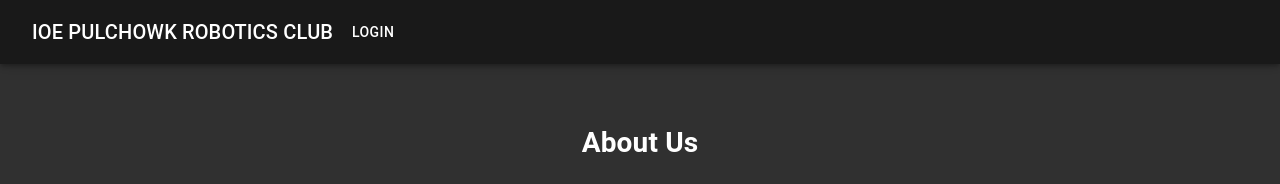
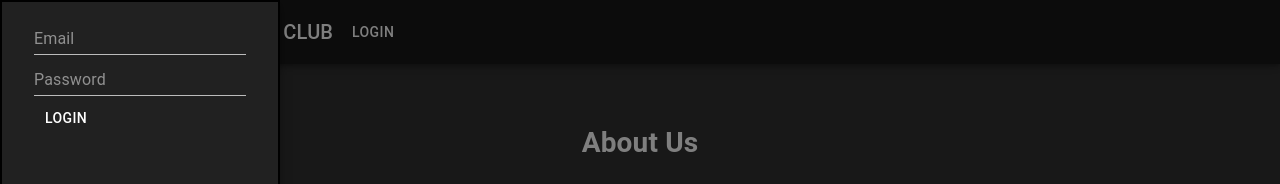
Before and after one commit to pratikluitel/roboconnect, a React (Create React App) app in the folder roboconnect-frontend/: page / in a window 1280 px wide. Both pictures are taken after a click on the button "LOGIN". Shown: the top 184 px of the page. Built offline with nearby package versions, Linux system fonts and the light colour scheme; no server answers.

Commit message:
added full login and all endpoints

```diff
--- a/roboconnect-frontend/src/App.js
+++ b/roboconnect-frontend/src/App.js
@@ -23,6 +23,8 @@ const useStyles = makeStyles((theme) => ({
 function App() {
   const [user, setUser] = useState(null);
 
+  const [refetch, setRefetch] = useState([]);
+
   const classes = useStyles();
   const handleLogin = async () => {
     const newUser = await getToken();
@@ -30,7 +32,7 @@ function App() {
   };
   return (
     <div className={classes.root}>
-      <Header user={user} handleLogin={handleLogin} />
+      <Header user={user} handleLogin={handleLogin} setUser={setUser} />
       <Grid container className={classes.grid}>
         <Grid item xs={12}>
           <Pitch user={user} />
@@ -39,10 +41,10 @@ function App() {
           <Members user={user} />
         </Grid>
         <Grid item xs={12}>
-          <Projects user={user} />
+          <Projects user={user} refetch={refetch} setRefetch={setRefetch} />
         </Grid>
         <Grid item xs={12}>
-          <Tournaments user={user} />
+          <Tournaments user={user} refetch={refetch} setRefetch={setRefetch} />
         </Grid>
         <Grid item xs={12}>
           <Events user={user} />
--- /dev/null
+++ b/roboconnect-frontend/src/Components/Forms/LoginForm.js
@@ -0,0 +1,42 @@
+import { useState } from "react";
+import TextField from "@material-ui/core/TextField";
+import Button from "@material-ui/core/Button";
+
+const ModalForm = ({ handleLogin, handleModalclose }) => {
+  const [email, setEmail] = useState("");
+  const [password, setPassword] = useState("");
+
+  const handleSubmit = (event) => {
+    event.preventDefault();
+    handleLogin(email, password);
+    setEmail("");
+    setPassword("");
+    handleModalclose();
+  };
+
+  return (
+    <form noValidate autoComplete="off" onSubmit={handleSubmit}>
+      <TextField
+        margin="dense"
+        placeholder="Email"
+        id="email"
+        type="text"
+        value={email}
+        name="email"
+        onChange={({ target }) => setEmail(target.value)}
+      />
+      <TextField
+        margin="dense"
+        placeholder="Password"
+        id="password"
+        type="password"
+        value={password}
+        name="password"
+        onChange={({ target }) => setPassword(target.value)}
+      />
+      <Button type="submit">Login</Button>
+    </form>
+  );
+};
+
+export default ModalForm;
--- a/roboconnect-frontend/src/Components/Forms/TournamentForm.js
+++ b/roboconnect-frontend/src/Components/Forms/TournamentForm.js
@@ -8,6 +8,7 @@ const MemberForm = ({ member, handleEdit, handleExpandClick }) => {
   const [theme, setTheme] = useState(member.theme);
   const [date, setDate] = useState(member.date);
   const [achievement, setAchievement] = useState(member.achievement);
+  const [project_id, setProjectId] = useState(member.project_id);
 
   const handleSubmit = (event) => {
     handleEdit(
@@ -18,6 +19,7 @@ const MemberForm = ({ member, handleEdit, handleExpandClick }) => {
         theme,
         date,
         achievement,
+        project_id,
       },
       event
     );
@@ -26,6 +28,7 @@ const MemberForm = ({ member, handleEdit, handleExpandClick }) => {
     setTheme("");
     setDate("");
     setAchievement("");
+    setProjectId("");
     handleExpandClick();
   };
   return (
@@ -75,6 +78,15 @@ const MemberForm = ({ member, handleEdit, handleExpandClick }) => {
         name="achievements"
         onChange={({ target }) => setAchievement(target.value)}
       />
+      <TextField
+        margin="dense"
+        placeholder="Project ID"
+        id="project_id"
+        type="text"
+        value={project_id}
+        name="project_id"
+        onChange={({ target }) => setProjectId(target.value)}
+      />
       <br />
       <Button type="submit">Edit</Button>
     </form>
--- a/roboconnect-frontend/src/Components/Forms/TournamentModalForm.js
+++ b/roboconnect-frontend/src/Components/Forms/TournamentModalForm.js
@@ -9,6 +9,7 @@ const ModalForm = ({ handleAdd, handleModalclose }) => {
   const [date, setDate] = useState("");
   const [achievement, setAchievement] = useState("");
   const [photo, setPhoto] = useState("");
+  const [project_id, setProjectId] = useState("");
 
   const handleSubmit = (event) => {
     handleAdd(
@@ -19,6 +20,7 @@ const ModalForm = ({ handleAdd, handleModalclose }) => {
         date,
         achievement,
         photo,
+        project_id,
       },
       event
     );
@@ -28,6 +30,7 @@ const ModalForm = ({ handleAdd, handleModalclose }) => {
     setDate("");
     setAchievement("");
     setPhoto("");
+    setProjectId("");
     handleModalclose();
   };
   return (
@@ -86,6 +89,15 @@ const ModalForm = ({ handleAdd, handleModalclose }) => {
         name="photo"
         onChange={({ target }) => setPhoto(target.value)}
       />
+      <TextField
+        margin="dense"
+        placeholder="Project ID"
+        id="project_id"
+        type="text"
+        value={project_id}
+        name="project_id"
+        onChange={({ target }) => setProjectId(target.value)}
+      />
       <br />
       <Button type="submit">Add</Button>
     </form>
--- a/roboconnect-frontend/src/Components/Header.js
+++ b/roboconnect-frontend/src/Components/Header.js
@@ -3,6 +3,10 @@ import AppBar from "@material-ui/core/AppBar";
 import Toolbar from "@material-ui/core/Toolbar";
 import Typography from "@material-ui/core/Typography";
 import { Button } from "@material-ui/core";
+import Modal from "@material-ui/core/Modal";
+import LoginForm from "./Forms/LoginForm";
+
+import { useState } from "react";
 
 const useStyles = makeStyles((theme) => ({
   root: {
@@ -11,9 +15,32 @@ const useStyles = makeStyles((theme) => ({
   title: {
     flexGrow: 1,
   },
+  paper: {
+    position: "absolute",
+    width: 280,
+    backgroundColor: theme.palette.background.paper,
+    border: "2px solid #000",
+    boxShadow: theme.shadows[5],
+    padding: theme.spacing(2, 4, 3),
+  },
 }));
 
-const Header = ({ user, handleLogin }) => {
+const Header = ({ user, handleLogin, setUser }) => {
+  const [modalOpen, setModalopen] = useState(false);
+
+  const handleModalopen = () => {
+    setModalopen(true);
+  };
+
+  const handleModalclose = () => {
+    setModalopen(false);
+  };
+
+  const handleLog = (user) => {
+    if (user === null) handleModalopen();
+    else setUser(null);
+  };
+
   const classes = useStyles();
   return (
     <div className={classes.root}>
@@ -28,11 +55,21 @@ const Header = ({ user, handleLogin }) => {
               IOE Pulchowk Robotics Club
             </Typography>
           </Button>
-          <Button color="inherit" onClick={handleLogin}>
-            Login
+          <Button color="inherit" onClick={() => handleLog(user)}>
+            {user === null ? "Login" : "Logout"}
           </Button>
         </Toolbar>
       </AppBar>
+      <Modal
+        open={modalOpen}
+        onClose={handleModalclose}
+        className={classes.paper}
+      >
+        <LoginForm
+          handleLogin={handleLogin}
+          handleModalclose={handleModalclose}
+        />
+      </Modal>
     </div>
   );
 };
--- a/roboconnect-frontend/src/Components/Projects.js
+++ b/roboconnect-frontend/src/Components/Projects.js
@@ -16,9 +16,8 @@ import { useState, useEffect } from "react";
 
 import { useStyle } from "./helpers/modalStyleHelper";
 
-const Projects = ({ user }) => {
+const Projects = ({ user, refetch, setRefetch }) => {
   const [projects, setProjects] = useState([]);
-  const [refetch, setRefetch] = useState([]);
   const [modalOpen, setModalopen] = useState(false);
 
   const classes = useStyle();
--- a/roboconnect-frontend/src/Components/Tournaments.js
+++ b/roboconnect-frontend/src/Components/Tournaments.js
@@ -17,9 +17,8 @@ import { useState, useEffect } from "react";
 
 import { useStyle } from "./helpers/modalStyleHelper";
 
-const Tournaments = ({ user }) => {
+const Tournaments = ({ user, refetch, setRefetch }) => {
   const [tournaments, setTournaments] = useState([]);
-  const [refetch, setRefetch] = useState([]);
   const [modalOpen, setModalopen] = useState(false);
 
   const classes = useStyle();
--- a/roboconnect-frontend/src/services/login.js
+++ b/roboconnect-frontend/src/services/login.js
@@ -2,10 +2,10 @@ import axios from "axios";
 
 const url = "http://dbms-projekt.herokuapp.com/login";
 
-const getToken = async () => {
+const getToken = async (email, password) => {
   const reply = await axios.post(url, {
-    email: "admin@example.com",
-    password: "i-am-admin",
+    email,
+    password,
   });
   return reply.data;
 };
--- a/roboconnect-frontend/src/services/members.js
+++ b/roboconnect-frontend/src/services/members.js
@@ -23,6 +23,8 @@ const putMember = async (
   { id, firstname, lastname, email, department, projects, photo },
   user
 ) => {
+  const projectArr = projects.split(" ").map((project) => parseInt(project));
+  console.log(projectArr);
   await axios.put(
     url + `/${id}`,
     {
@@ -30,7 +32,7 @@ const putMember = async (
       last_name: lastname,
       email: email,
       dept: department,
-      project_ids: projects,
+      project_ids: projectArr,
       photo_uri: photo,
     },
     {
@@ -53,6 +55,7 @@ const postMember = async (
   { firstname, lastname, email, department, projects, photo },
   user
 ) => {
+  const projectArr = projects.split(" ").map((project) => parseInt(project));
   await axios.post(
     url,
     {
@@ -60,7 +63,7 @@ const postMember = async (
       last_name: lastname,
       email: email,
       dept: department,
-      project_ids: projects,
+      project_ids: projectArr,
       photo_uri: photo,
     },
     {
--- a/roboconnect-frontend/src/services/tournaments.js
+++ b/roboconnect-frontend/src/services/tournaments.js
@@ -14,13 +14,14 @@ const getMembers = async () => {
           theme: member.theme,
           date: member.date,
           achievement: member.achievement,
+          project_id: member.project_id,
         }));
 
   return actualMembers;
 };
 
 const putMember = async (
-  { id, name, location, theme, date, achievement },
+  { id, name, location, theme, date, achievement, project_id },
   user
 ) => {
   await axios.put(
@@ -31,6 +32,7 @@ const putMember = async (
       theme,
       date,
       achievement,
+      project_id: parseInt(project_id),
     },
     {
       headers: {
@@ -49,7 +51,7 @@ const deleteMember = async (id, user) => {
 };
 
 const postMember = async (
-  { name, location, theme, date, achievement },
+  { name, location, theme, date, achievement, project_id },
   user
 ) => {
   await axios.post(
@@ -60,6 +62,7 @@ const postMember = async (
       theme,
       date,
       achievement,
+      project_id: parseInt(project_id),
     },
     {
       headers: {
```
